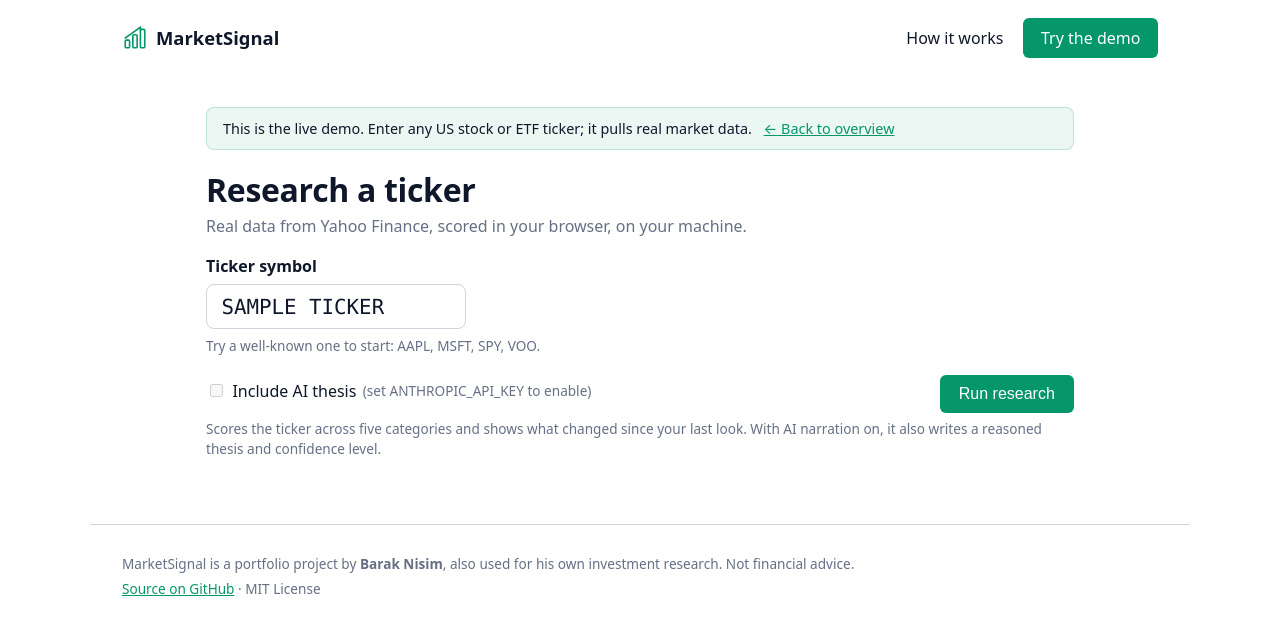
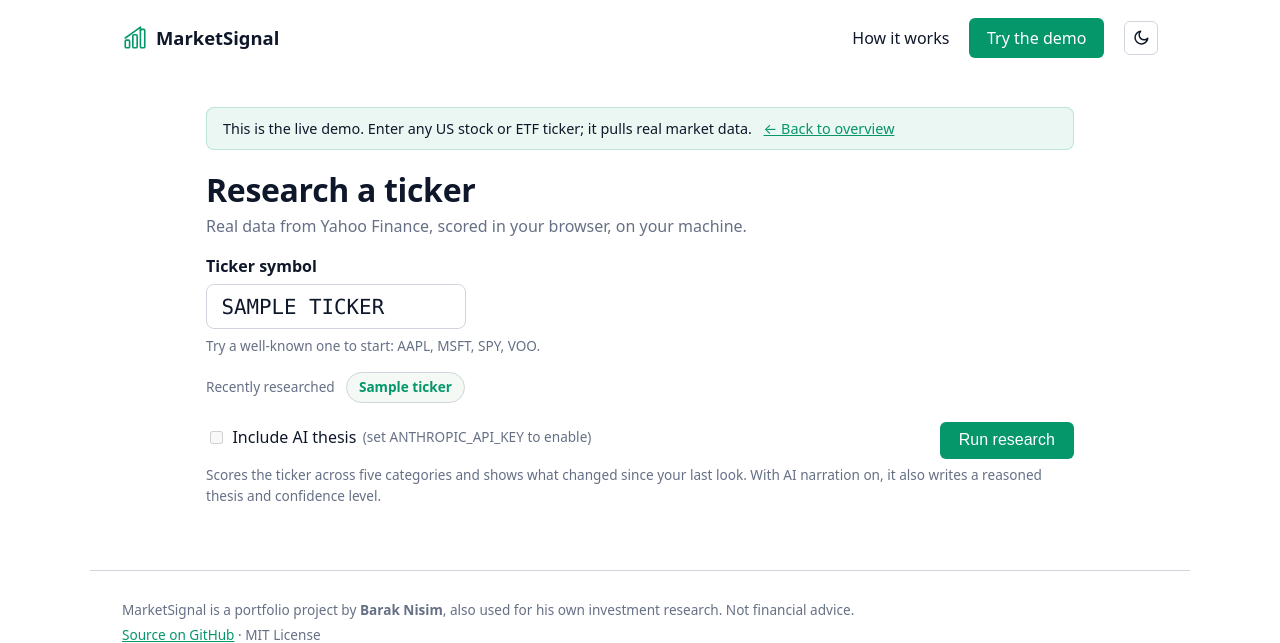
Before and after one commit to Barak-Nisim/marketsignal, a FastAPI app: template marketsignal/web/templates/app_form.html in a window 1280 px wide. Shown: the top 643 px of the page. Run offline with FastAPI, Linux system fonts and the light colour scheme; the template is opened without the code that fills it: most values are stand-ins (such as "Sample title", 1, 10 or a date in 2020).

Commit message:
Add manual theme toggle and a recently-researched tickers list
Two small roadmap items from docs/enhancements.md: a dark/light toggle
in the nav (same pattern as RiskLens, localStorage-persisted, overrides
prefers-color-scheme via a data-theme attribute), and a "Recently
researched" chip list on /app pulling from the local history store,
so returning to a ticker you've already looked at is one click away.
GET /app now reads history.list_recent_tickers(), which meant the
existing app-form test needed MARKETSIGNAL_HISTORY_DIR isolation too,
since it had never touched history before.

Co-Authored-By: Claude Sonnet 5 <noreply@anthropic.com>

```diff
--- a/marketsignal/web/app.py
+++ b/marketsignal/web/app.py
@@ -16,7 +16,7 @@ from fastapi.staticfiles import StaticFiles
 from fastapi.templating import Jinja2Templates
 
 from marketsignal.data.yfinance_source import TickerNotFoundError, fetch_raw_financials
-from marketsignal.history import record_and_diff
+from marketsignal.history import list_recent_tickers, record_and_diff
 from marketsignal.models import SIGNAL_LEVELS
 from marketsignal.report.markdown import format_value
 from marketsignal.scoring import score_financials, tier_for_score
@@ -43,11 +43,16 @@ def how_it_works(request: Request):
 
 
 @app.get("/app", response_class=HTMLResponse)
-def app_form(request: Request):
+def app_form(request: Request, ticker: str = "AAPL"):
     return templates.TemplateResponse(
         request,
         "app_form.html",
-        {"ticker": "AAPL", "ai_available": _ai_available(), "error": None},
+        {
+            "ticker": ticker,
+            "ai_available": _ai_available(),
+            "error": None,
+            "recent": list_recent_tickers(),
+        },
     )
 
 
--- a/marketsignal/web/static/style.css
+++ b/marketsignal/web/static/style.css
@@ -397,6 +397,21 @@ label { display: block; font-weight: 600; margin-bottom: 0.4rem; }
 
 .field-caption { color: var(--muted); font-size: 0.85rem; margin-top: 0.4rem; }
 
+.recent-tickers { display: flex; align-items: center; gap: 0.5rem; flex-wrap: wrap; margin-top: 1rem; }
+.recent-label { color: var(--muted); font-size: 0.85rem; margin-right: 0.2rem; }
+.recent-chip {
+  display: inline-block;
+  text-decoration: none;
+  color: var(--accent);
+  background: var(--tint-bg);
+  border: 1px solid var(--border);
+  border-radius: 999px;
+  padding: 0.25rem 0.75rem;
+  font-size: 0.85rem;
+  font-weight: 600;
+}
+.recent-chip:hover { border-color: var(--accent); }
+
 .controls { display: flex; align-items: center; justify-content: space-between; margin-top: 1.2rem; }
 .checkbox { display: flex; align-items: center; gap: 0.4rem; font-weight: normal; }
 .hint { color: var(--muted); font-size: 0.85rem; }
@@ -446,7 +461,7 @@ dl.meta dd { margin: 0; }
 /* ---------- dark mode ---------- */
 
 @media (prefers-color-scheme: dark) {
-  :root {
+  :root:not([data-theme="light"]) {
     --border: #30374a;
     --ink: #e2e8f0;
     --card-bg: #131a2b;
@@ -454,8 +469,43 @@ dl.meta dd { margin: 0; }
     --tint-bg: #0e1a16;
     --text: #e5e7eb;
   }
-  a { color: #34d399; }
-  .nav-cta { color: white !important; }
-  .error { background: #2a1414; color: #fca5a5; border-color: #5c2323; }
-  .mock-titlebar { background: rgba(255, 255, 255, 0.04); }
+  :root:not([data-theme="light"]) a { color: #34d399; }
+  :root:not([data-theme="light"]) .nav-cta { color: white !important; }
+  :root:not([data-theme="light"]) .error { background: #2a1414; color: #fca5a5; border-color: #5c2323; }
+  :root:not([data-theme="light"]) .mock-titlebar { background: rgba(255, 255, 255, 0.04); }
+  :root:not([data-theme="light"]) .theme-toggle .icon-sun { display: inline; }
+  :root:not([data-theme="light"]) .theme-toggle .icon-moon { display: none; }
 }
+
+/* explicit theme overrides, independent of OS preference */
+:root[data-theme="dark"] {
+  --border: #30374a;
+  --ink: #e2e8f0;
+  --card-bg: #131a2b;
+  --page-bg: #0b0f19;
+  --tint-bg: #0e1a16;
+  --text: #e5e7eb;
+}
+:root[data-theme="dark"] a { color: #34d399; }
+:root[data-theme="dark"] .nav-cta { color: white !important; }
+:root[data-theme="dark"] .error { background: #2a1414; color: #fca5a5; border-color: #5c2323; }
+:root[data-theme="dark"] .mock-titlebar { background: rgba(255, 255, 255, 0.04); }
+:root[data-theme="dark"] .theme-toggle .icon-sun { display: inline; }
+:root[data-theme="dark"] .theme-toggle .icon-moon { display: none; }
+
+.theme-toggle {
+  display: inline-flex;
+  align-items: center;
+  justify-content: center;
+  width: 34px;
+  height: 34px;
+  padding: 0;
+  border-radius: 6px;
+  border: 1px solid var(--border);
+  background: transparent;
+  color: var(--text);
+  cursor: pointer;
+}
+.theme-toggle:hover { border-color: var(--accent); color: var(--accent); }
+.theme-toggle .icon-sun { display: none; }
+.theme-toggle .icon-moon { display: inline; }
--- a/marketsignal/web/templates/app_form.html
+++ b/marketsignal/web/templates/app_form.html
@@ -16,6 +16,15 @@
     <input type="text" id="ticker" name="ticker" value="{{ ticker }}" class="ticker-input" autocomplete="off" spellcheck="false">
     <p class="field-caption">Try a well-known one to start: AAPL, MSFT, SPY, VOO.</p>
 
+    {% if recent %}
+    <div class="recent-tickers">
+      <span class="recent-label">Recently researched</span>
+      {% for snap in recent %}
+      <a href="/app?ticker={{ snap.ticker }}" class="recent-chip">{{ snap.ticker }}</a>
+      {% endfor %}
+    </div>
+    {% endif %}
+
     <div class="controls">
       <label class="checkbox">
         <input type="checkbox" name="use_ai" value="1" {% if not ai_available %}disabled{% endif %}>
--- a/marketsignal/web/templates/base.html
+++ b/marketsignal/web/templates/base.html
@@ -7,6 +7,14 @@
   <link rel="icon" type="image/svg+xml" href="/static/favicon.svg">
   <link rel="stylesheet" href="/static/style.css">
   <script>document.documentElement.classList.remove("no-js");</script>
+  <script>
+    (function () {
+      var saved = localStorage.getItem("marketsignal-theme");
+      if (saved === "light" || saved === "dark") {
+        document.documentElement.setAttribute("data-theme", saved);
+      }
+    })();
+  </script>
 </head>
 <body>
   <header class="site-nav">
@@ -22,6 +30,10 @@
     <nav>
       <a href="/how-it-works">How it works</a>
       <a href="/app" class="nav-cta">Try the demo</a>
+      <button id="theme-toggle" class="theme-toggle" type="button" aria-label="Toggle dark and light theme">
+        <svg class="icon-sun" viewBox="0 0 24 24" width="18" height="18" fill="none" stroke="currentColor" stroke-width="2" stroke-linecap="round"><circle cx="12" cy="12" r="4"/><path d="M12 2v2M12 20v2M4.9 4.9l1.4 1.4M17.7 17.7l1.4 1.4M2 12h2M20 12h2M4.9 19.1l1.4-1.4M17.7 6.3l1.4-1.4"/></svg>
+        <svg class="icon-moon" viewBox="0 0 24 24" width="18" height="18" fill="none" stroke="currentColor" stroke-width="2" stroke-linecap="round" stroke-linejoin="round"><path d="M21 12.5A8.5 8.5 0 1111.5 3 6.5 6.5 0 0021 12.5z"/></svg>
+      </button>
     </nav>
   </header>
 
@@ -36,6 +48,21 @@
       &middot; MIT License
     </p>
   </footer>
+
+  <script>
+    (function () {
+      var btn = document.getElementById("theme-toggle");
+      if (!btn) return;
+      btn.addEventListener("click", function () {
+        var current = document.documentElement.getAttribute("data-theme");
+        var prefersDark = window.matchMedia("(prefers-color-scheme: dark)").matches;
+        var currentlyDark = current === "dark" || (!current && prefersDark);
+        var next = currentlyDark ? "light" : "dark";
+        document.documentElement.setAttribute("data-theme", next);
+        localStorage.setItem("marketsignal-theme", next);
+      });
+    })();
+  </script>
 
   <script>
     (function () {
```
Also changed, not shown: marketsignal/history.py (+17 -0 lines), tests/test_web.py (+23 -1 lines).
